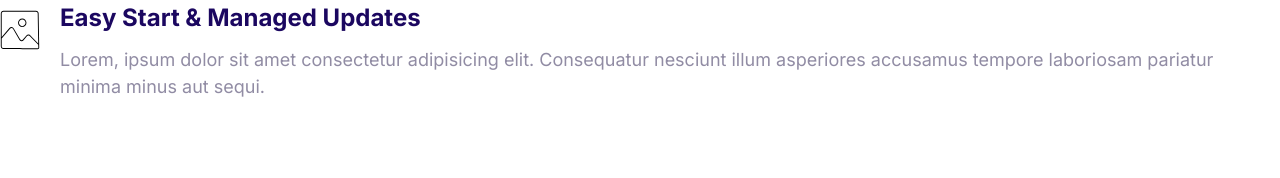
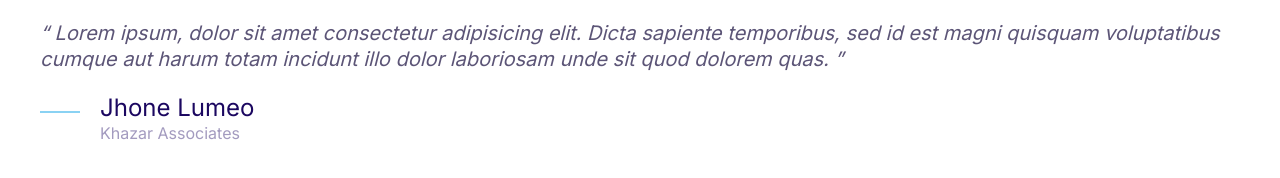
Before and after one commit to Jidda88/Moshify, a plain HTML site: page index.html in a window 1280 px wide. Drawn offline with Linux system fonts and the light colour scheme.

Commit message:
Build a quote component.

```diff
--- a/css/styles.css
+++ b/css/styles.css
@@ -4,6 +4,7 @@
     --color-accent: #ff3400;
     --color-headings: #1b0760;
     --color-body: #918ca4;
+    --colr-body-darker: #5c5577;
     --color-border: #ccc;
     --border-radius: 30px;
 }
@@ -387,3 +388,56 @@ padding: 2rem 3rem;
 .media__image {
     margin-top: 1rem;
 }
+
+/* Quotes */
+
+.quote {
+    font-size: 3rem;
+    font-style: italic;
+    color: var(--colr-body-darker);
+    line-height: 1.3;
+}
+
+.quote__text::before {
+    content: open-quote;
+}
+
+.quote__text::after {
+    content: close-quote;
+}
+
+.quote__author {
+    font-size: 3rem;
+    font-weight: 500;
+    font-style: normal;
+    margin-bottom: 0;
+}
+
+.quote__company {
+    color: var(--color-headings);
+    font-size: 2rem;
+    font-style: normal;
+    opacity: 40%;
+}
+
+.quote__line {
+    position: relative;
+    bottom: 10px;
+}
+
+
+@media screen and (min-width:1024px) {
+
+.quote {
+    font-size: 2rem;
+}
+
+.quote__author {
+    font-size: 2.4rem;
+}
+
+.quote__company {
+    font-size: 1.6rem;
+}
+
+}
--- a/index.html
+++ b/index.html
@@ -15,20 +15,26 @@
     <link rel="stylesheet" href="css/styles.css" />
   </head>
   <body>
+    <blockquote class="quote">
+      <p class="quote__text">
+        Lorem ipsum, dolor sit amet consectetur adipisicing elit. Dicta sapiente
+        temporibus, sed id est magni quisquam voluptatibus cumque aut harum
+        totam incidunt illo dolor laboriosam unde sit quod dolorem quas.
+      </p>
+
+      <footer>
         <div class="media">
           <div class="media__image">
-        <svg class="icon icon--primary">
-          <use xlink:href="images/sprite.svg#snap"></use>
+            <svg class="icon icon--primary quote__line">
+              <use xlink:href="images/sprite.svg#line"></use>
             </svg>
           </div>
           <div class="media__body">
-        <h3 class="media__title">Easy Start & Managed Updates</h3>
-        <p>
-          Lorem, ipsum dolor sit amet consectetur adipisicing elit. Consequatur
-          nesciunt illum asperiores accusamus tempore laboriosam pariatur minima
-          minus aut sequi.
-        </p>
+            <h3 class="media__title quote__author">Jhone Lumeo</h3>
+            <p class="quote__company">Khazar Associates</p>
           </div>
         </div>
+      </footer>
+    </blockquote>
   </body>
 </html>
```
Also changed, not shown: components/quote.html (added, +21 -0 lines). Lines whose indentation alone changed are shown as unchanged.
